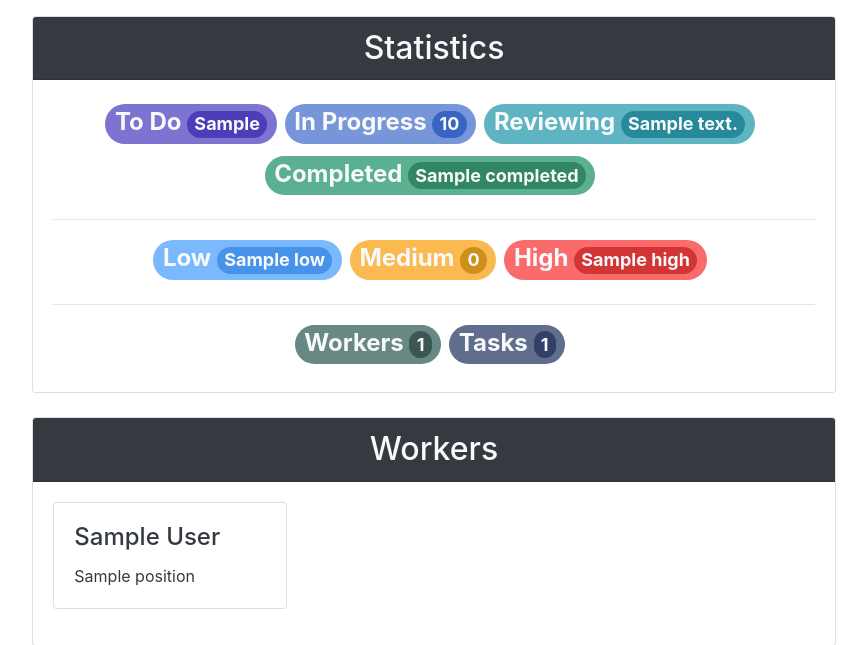
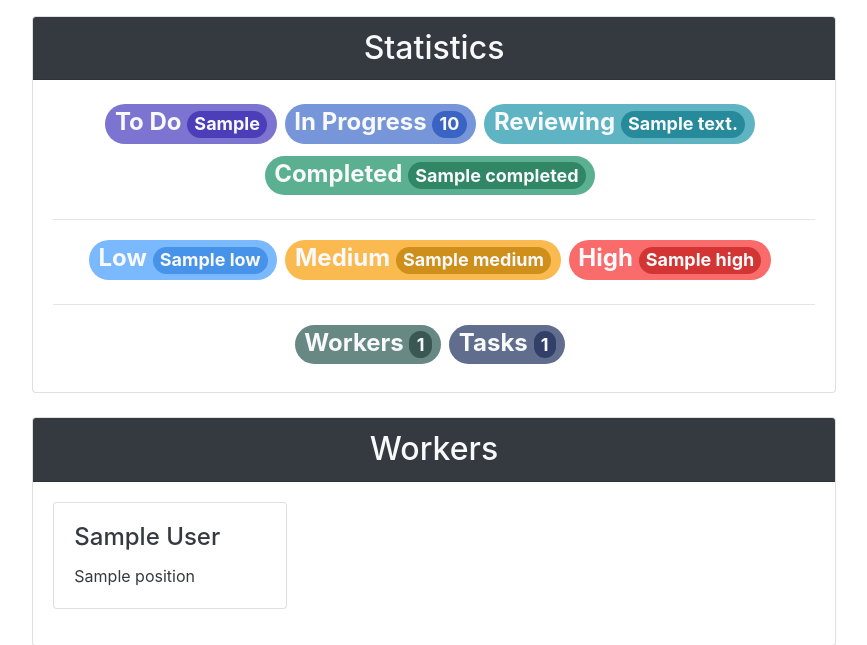
Before and after one commit to DanSheremeta/task-manager, a Django app: template templates/tasks/home.html in a window 1280 px wide. Shown: the part 56-701 px from the top of the page, without its empty margins (206-1073 px from the left). Run offline with Django 5.2, Linux system fonts and the light colour scheme; tables that the repository leaves empty hold one stand-in row (values such as "Sample post"); the template is opened without the code that fills it: values that come from a table or form of the project are taken from there, most other values are stand-ins (such as "Sample title", 1, 10 or a date in 2020).

Commit message:
fix syntax error

```diff
--- a/templates/tasks/home.html
+++ b/templates/tasks/home.html
@@ -61,7 +61,7 @@
             <span class="badge rounded-pill text-light" style="background-color: #faba50">
               Medium
               <span class="badge rounded-pill" style="background-color: #ce8f1b">
-                {% if not tasks_priority_count.Medium %}0{% else %}
+                {% if not tasks_priority_count.medium %}0{% else %}
                   {{ tasks_priority_count.medium }}
                 {% endif %}
               </span>
```
